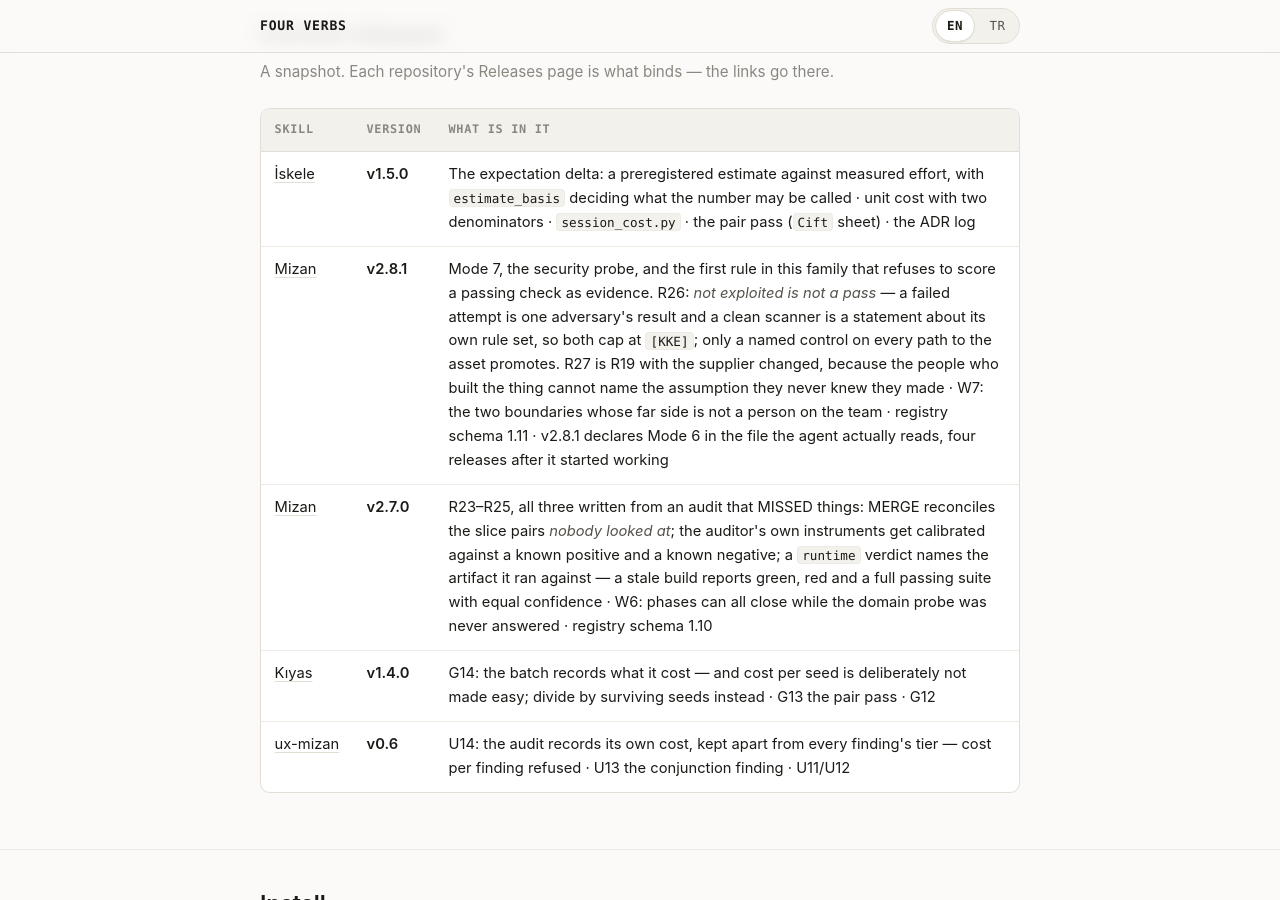
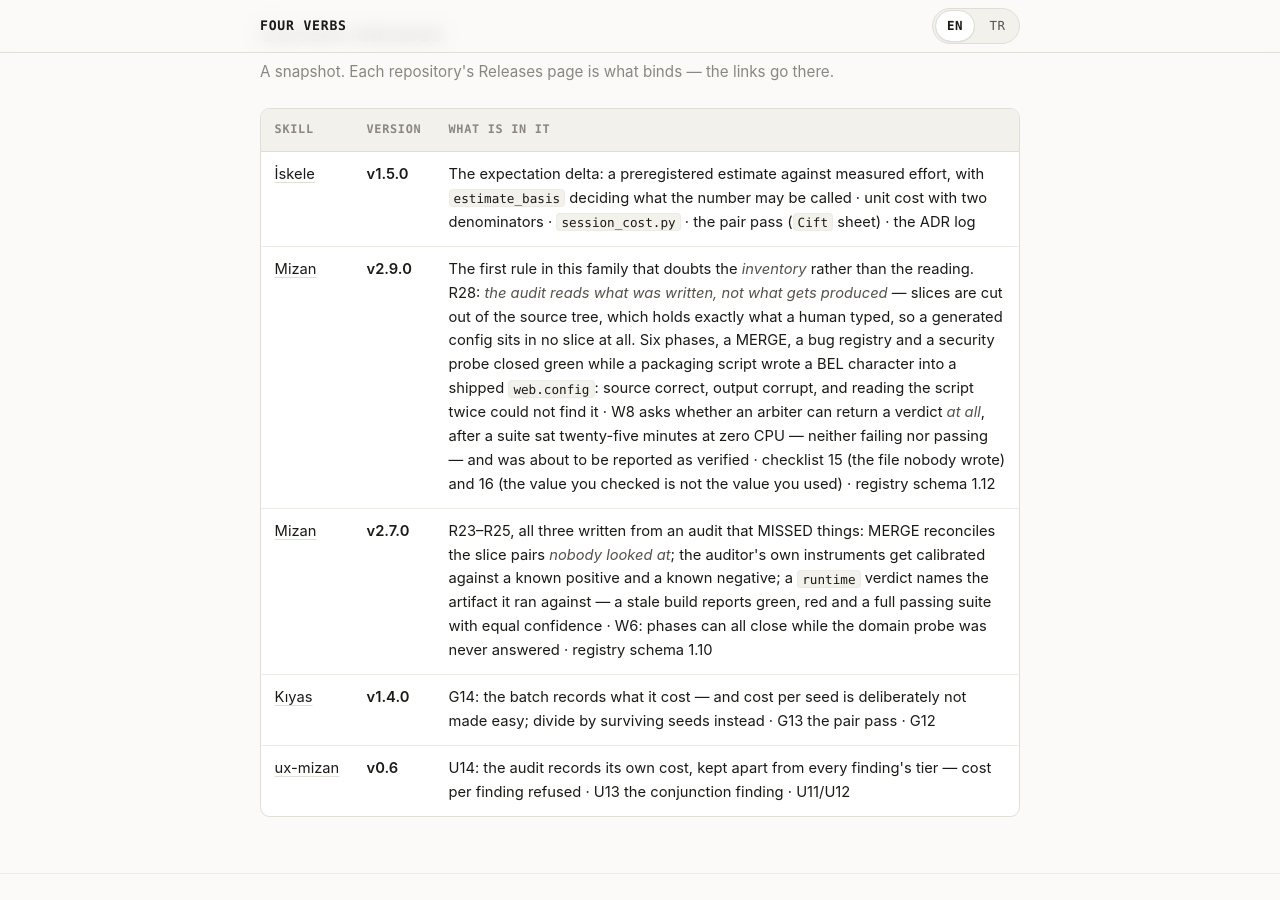
Before and after one commit to XINMurat/XINMurat.github.io, a Jekyll site: the page built from index.md, in a window 1280 px wide and 900 px high, scrolled down 4975 px. Built offline with Jekyll 4.4.1, drawn with Linux system fonts in a browser that asks for light colours.

Commit message:
Mizan v2.9.0 — R28/W8: envanterden supheleneN ilk kural
Iki dilde surum tablosu guncellendi. R28 (uretilen artefaktlar hicbir
dilimde degildi) ve W8 (karar veremeyen hakem), ve kontrol listesi 15/16.

Co-Authored-By: Claude Opus 5 <noreply@anthropic.com>

```diff
--- a/index.md
+++ b/index.md
@@ -320,18 +320,20 @@ lang: en
           </tr>
           <tr>
             <td><a href="https://github.com/XINMurat/Mizan/releases/latest">Mizan</a></td>
-            <td><strong>v2.8.1</strong></td>
-            <td>Mode 7, the security probe, and the first rule in this family
-            that refuses to score a passing check as evidence. R26: <em>not
-            exploited is not a pass</em> — a failed attempt is one adversary's
-            result and a clean scanner is a statement about its own rule set,
-            so both cap at <code>[KKE]</code>; only a named control on every
-            path to the asset promotes. R27 is R19 with the supplier changed,
-            because the people who built the thing cannot name the assumption
-            they never knew they made · W7: the two boundaries whose far side
-            is not a person on the team · registry schema 1.11 · v2.8.1
-            declares Mode 6 in the file the agent actually reads, four releases
-            after it started working</td>
+            <td><strong>v2.9.0</strong></td>
+            <td>The first rule in this family that doubts the <em>inventory</em>
+            rather than the reading. R28: <em>the audit reads what was written,
+            not what gets produced</em> — slices are cut out of the source tree,
+            which holds exactly what a human typed, so a generated config sits
+            in no slice at all. Six phases, a MERGE, a bug registry and a
+            security probe closed green while a packaging script wrote a BEL
+            character into a shipped <code>web.config</code>: source correct,
+            output corrupt, and reading the script twice could not find it · W8
+            asks whether an arbiter can return a verdict <em>at all</em>, after
+            a suite sat twenty-five minutes at zero CPU — neither failing nor
+            passing — and was about to be reported as verified · checklist 15
+            (the file nobody wrote) and 16 (the value you checked is not the
+            value you used) · registry schema 1.12</td>
           </tr>
           <tr>
             <td><a href="https://github.com/XINMurat/Mizan/releases/tag/v2.7.0">Mizan</a></td>
@@ -693,18 +695,20 @@ lang: en
           </tr>
           <tr>
             <td><a href="https://github.com/XINMurat/Mizan/releases/latest">Mizan</a></td>
-            <td><strong>v2.8.1</strong></td>
-            <td>Mod 7, güvenlik probu — ve bu ailede geçen bir kontrolü kanıt
-            saymayı reddeden ilk kural. R26: <em>sömürülmemiş olmak geçer not
-            değildir</em> — başarısız bir deneme tek bir saldırganın sonucudur,
-            temiz bir tarayıcı ise kendi kural seti hakkında bir beyandır; ikisi
-            de <code>[KKE]</code> ile sınırlanır, yalnızca varlığa giden her yolda
-            gösterilmiş adı konmuş bir kontrol terfi ettirir. R27, tedarikçisi
-            değişmiş R19'dur: kimse farkında olmadan yaptığı varsayımı
-            adlandıramaz · W7: karşı tarafında ekipten kimse olmayan iki sınır ·
-            registry şeması 1.11 · v2.8.1, Mod 6'yı ajanın gerçekten
-            okuduğu dosyada beyan eder — çalışmaya başlamasından dört sürüm
-            sonra</td>
+            <td><strong>v2.9.0</strong></td>
+            <td>Bu ailede okumadan değil <em>envanterden</em> şüphelenen ilk
+            kural. R28: <em>denetim yazılanı okur, üretileni değil</em> —
+            dilimler kaynak ağacından kesilir, kaynak ağacı tam olarak bir
+            insanın yazdığını tutar; üretilen bir yapılandırma hiçbir dilimde
+            değildir. Altı faz, MERGE, hata registry'si ve güvenlik probu yeşil
+            kapandı; bu sırada bir paketleme betiği gönderilen
+            <code>web.config</code>'e ZİL karakteri yazıyordu: kaynak doğru,
+            çıktı bozuk — ve betiği iki kez okumak bunu bulamazdı · W8, bir
+            hakemin <em>hiç</em> karar verebilip veremediğini sorar: bir süit
+            yirmi beş dakika sıfır CPU'da oturdu, ne kırmızı ne yeşil, ve
+            "doğrulandı" diye raporlanmak üzereydi · kontrol listesi 15
+            (kimsenin yazmadığı dosya) ve 16 (denetlediğin değer, kullandığın
+            değer değil) · registry şeması 1.12</td>
           </tr>
           <tr>
             <td><a href="https://github.com/XINMurat/Mizan/releases/tag/v2.7.0">Mizan</a></td>
```
